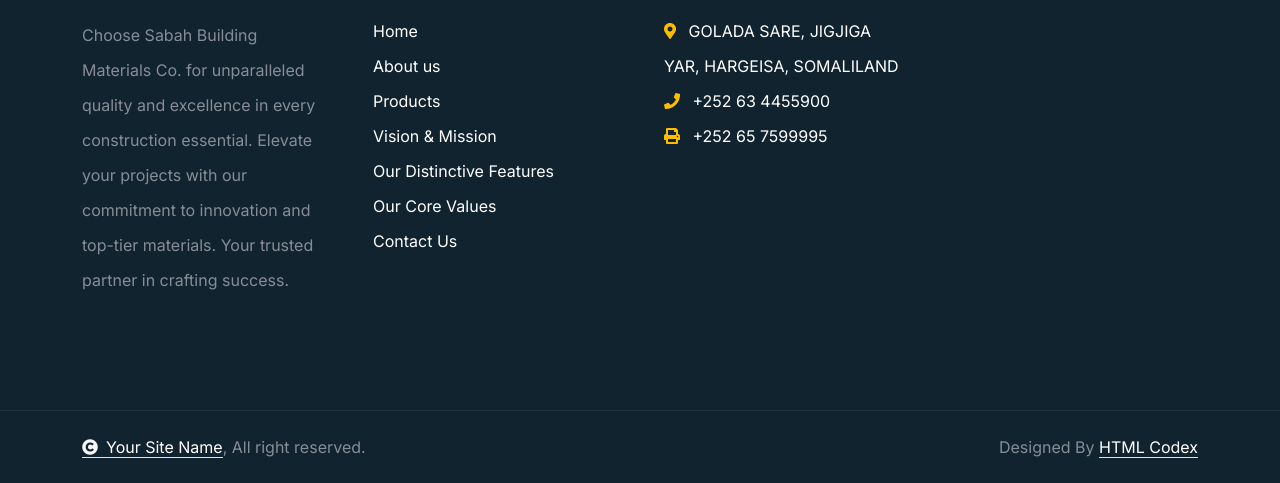
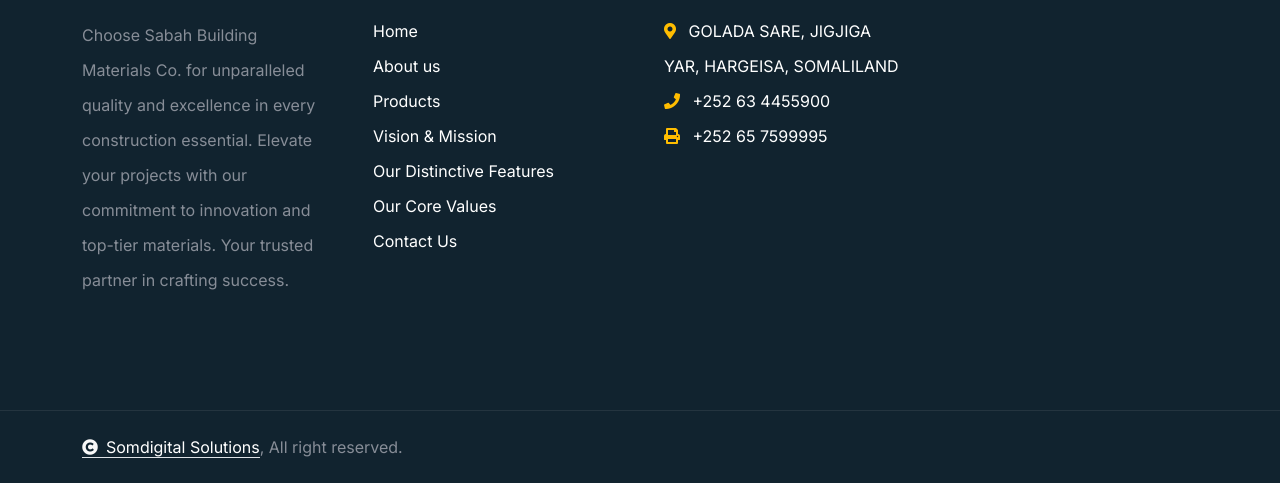
Before and after one commit to najmamoh/MBC, a plain HTML site: page index.html in a window 1280 px wide. Shown: the part 7022-7505 px from the top of the page. Drawn offline with nearby package versions, Linux system fonts and the light colour scheme; a web font is replaced by a local one.

Commit message:
first commit

```diff
--- a/index.html
+++ b/index.html
@@ -899,13 +899,12 @@
             <div class="container">
                 <div class="row g-4 align-items-center">
                     <div class="col-md-6 text-center text-md-start mb-md-0">
-                        <span class="text-body"><a href="#" class="border-bottom text-white"><i class="fas fa-copyright text-light me-2"></i>Your Site Name</a>, All right reserved.</span>
+                        <span class="text-body"><a href="https://somdigital.io/" class="border-bottom text-white"><i class="fas fa-copyright text-light me-2"></i>Somdigital Solutions</a>, All right reserved.</span>
                     </div>
                     <div class="col-md-6 text-center text-md-end text-body">
                         <!--/*** This template is free as long as you keep the below author’s credit link/attribution link/backlink. ***/-->
                         <!--/*** If you'd like to use the template without the below author’s credit link/attribution link/backlink, ***/-->
                         <!--/*** you can purchase the Credit Removal License from "https://htmlcodex.com/credit-removal". ***/-->
-                        Designed By <a class="border-bottom text-white" href="https://htmlcodex.com">HTML Codex</a>
                     </div>
                 </div>
             </div>
```
